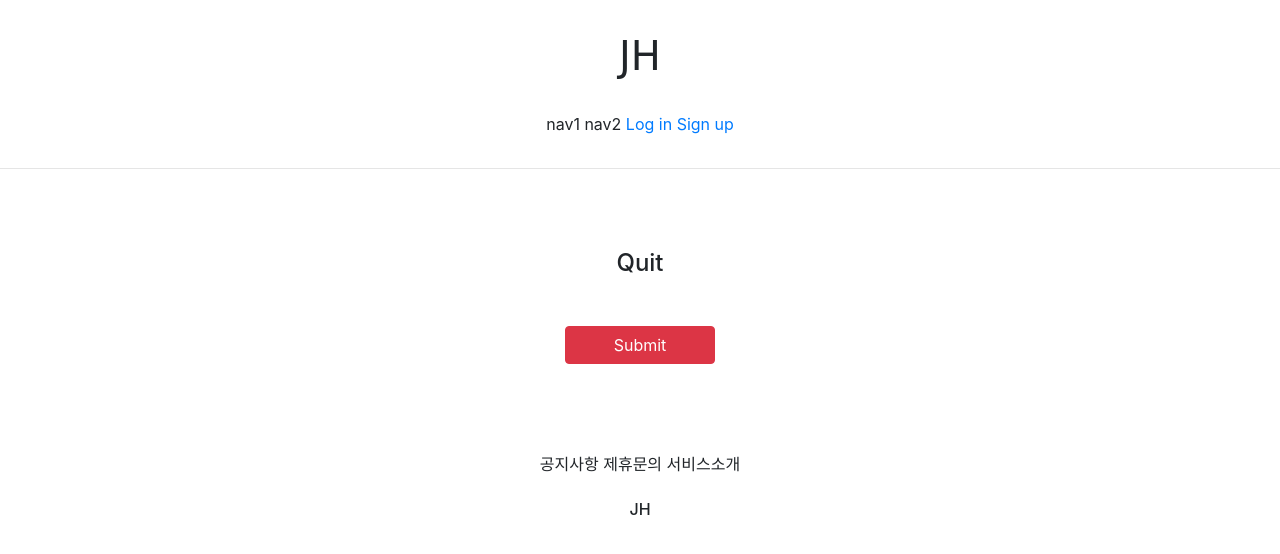
After one commit to Jungjaehoon7/gis_jjh, a Django app: page /account/delete/1 in a window 1280 px wide. The commit adds this page. Shown: the top 554 px of the page. Run offline with Django 3.2, Linux system fonts and the light colour scheme; tables that the repository leaves empty hold one stand-in row (values such as "Sample post"); parts of the project's set-up code (start-up, migrations or seed data) failed here and were passed over; some libraries are stand-ins or nearby versions; some web fonts are replaced.

Commit message:
20210719_2 COMMIT

```diff
--- /dev/null
+++ b/accountapp/templates/accountapp/delete.html
@@ -0,0 +1,38 @@
+{% extends 'base.html' %}
+
+{% block content %}
+
+    <div class="text-center mw-500 m-auto">
+        <div class="m-5">
+            <h4>Quit</h4>
+        </div>
+        <div>
+            <form action="{%  url 'accountapp:delete' pk=target_user.pk %}" method="post">
+                {% csrf_token %}
+
+                <div class="m-5">
+
+                <input type="submit"
+                       class="btn btn-danger rounded-pill px-5">
+
+                </div>
+
+
+
+
+            </form>
+
+
+        </div>
+
+
+
+
+    </div>
+
+
+
+
+
+
+{% endblock %}
--- a/accountapp/templates/accountapp/detail.html
+++ b/accountapp/templates/accountapp/detail.html
@@ -17,6 +17,12 @@
 
             </a>
         </div>
+        <div>
+            <a href="{% url 'accountapp:delete' pk=target_user.pk %}">
+                Quit
+            </a>
+        </div>
+
     </div>
 
 
--- a/accountapp/urls.py
+++ b/accountapp/urls.py
@@ -1,6 +1,6 @@
 from django.contrib.auth.views import LoginView, LogoutView
 from django.urls import path
-from accountapp.views import hello_world, AccountCreateView, AccountDetailView, AccountUpdateView
+from accountapp.views import hello_world, AccountCreateView, AccountDetailView, AccountUpdateView, AccountDeleteView
 
 app_name = 'accountapp'
 
@@ -15,6 +15,8 @@ urlpatterns = [
 
     path('detail/<int:pk>', AccountDetailView.as_view(), name='detail'),
 
-    path('update/<int:pk>', AccountUpdateView.as_view(), name='update')
+    path('update/<int:pk>', AccountUpdateView.as_view(), name='update'),
+
+    path('delete/<int:pk>', AccountDeleteView.as_view(), name='delete')
 
 ]
--- a/accountapp/views.py
+++ b/accountapp/views.py
@@ -5,7 +5,7 @@ from django.shortcuts import render
 
 # Create your views here.
 from django.urls import reverse, reverse_lazy
-from django.views.generic import CreateView, DetailView, UpdateView
+from django.views.generic import CreateView, DetailView, UpdateView, DeleteView
 
 from accountapp.models import HelloWorld
 
@@ -48,3 +48,9 @@ class AccountUpdateView(UpdateView):
     context_object_name = 'target_user'
     success_url = reverse_lazy('accountapp:hello_world')
     template_name = 'accountapp/update.html'
+
+class AccountDeleteView(DeleteView):
+    model = User
+    context_object_name = 'target_user'
+    success_url = reverse_lazy('accountapp:hello_world')
+    template_name = 'accountapp/delete.html'
```
